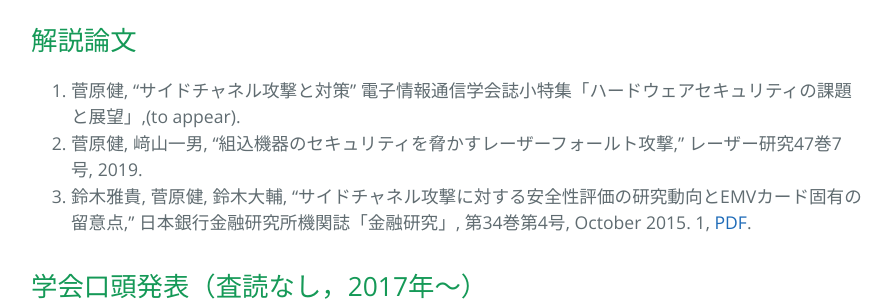
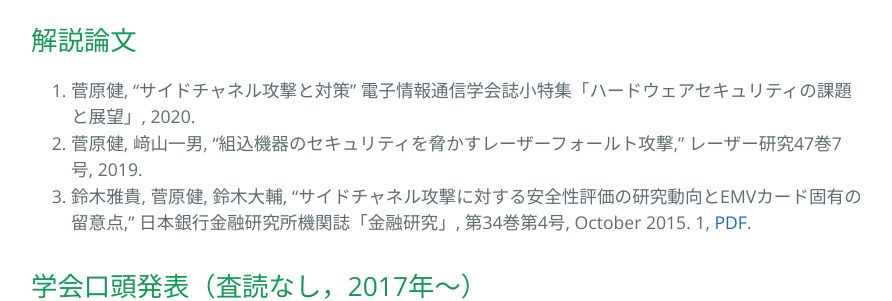
Before and after one commit to sugawara-bbbb/weblab, a Jekyll site: the page built from publication.md, in a window 1280 px wide and 900 px high, scrolled down 5441 px. Shown: the part 182-483 px from the top of the window, without its empty margins (193-1085 px from the left). Built offline with Jekyll 4.4.1, drawn with Linux system fonts in a browser that asks for light colours; our own code applies the rules of GitHub Pages for plain Markdown files.

Commit message:
論文の追加．

```diff
--- a/publication.md
+++ b/publication.md
@@ -81,7 +81,7 @@ layout: default
 
 ## 解説論文
 
-1. 菅原健, "サイドチャネル攻撃と対策" 電子情報通信学会誌小特集「ハードウェアセキュリティの課題と展望」,(to appear).
+1. 菅原健, "サイドチャネル攻撃と対策" 電子情報通信学会誌小特集「ハードウェアセキュリティの課題と展望」, 2020.
 1. 菅原健, 﨑山一男, “組込機器のセキュリティを脅かすレーザーフォールト攻撃,” レーザー研究47巻7号, 2019.
 1. 鈴木雅貴, 菅原健, 鈴木大輔, “サイドチャネル攻撃に対する安全性評価の研究動向とEMVカード固有の留意点,” 日本銀行金融研究所機関誌「金融研究」, 第34巻第4号, October 2015. 1, [PDF](https://www.imes.boj.or.jp/research/papers/japanese/kk34-4-6.pdf).
 
```
